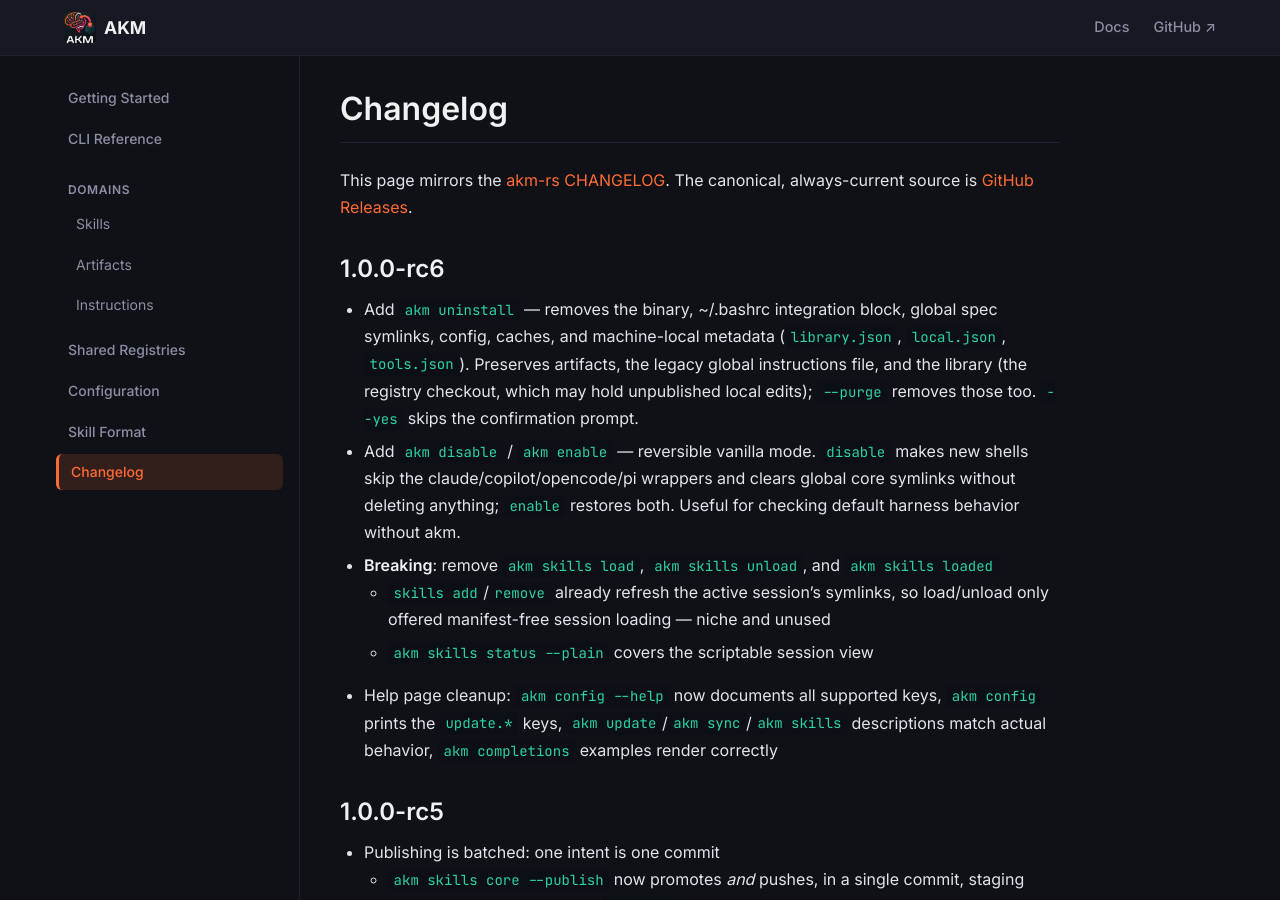
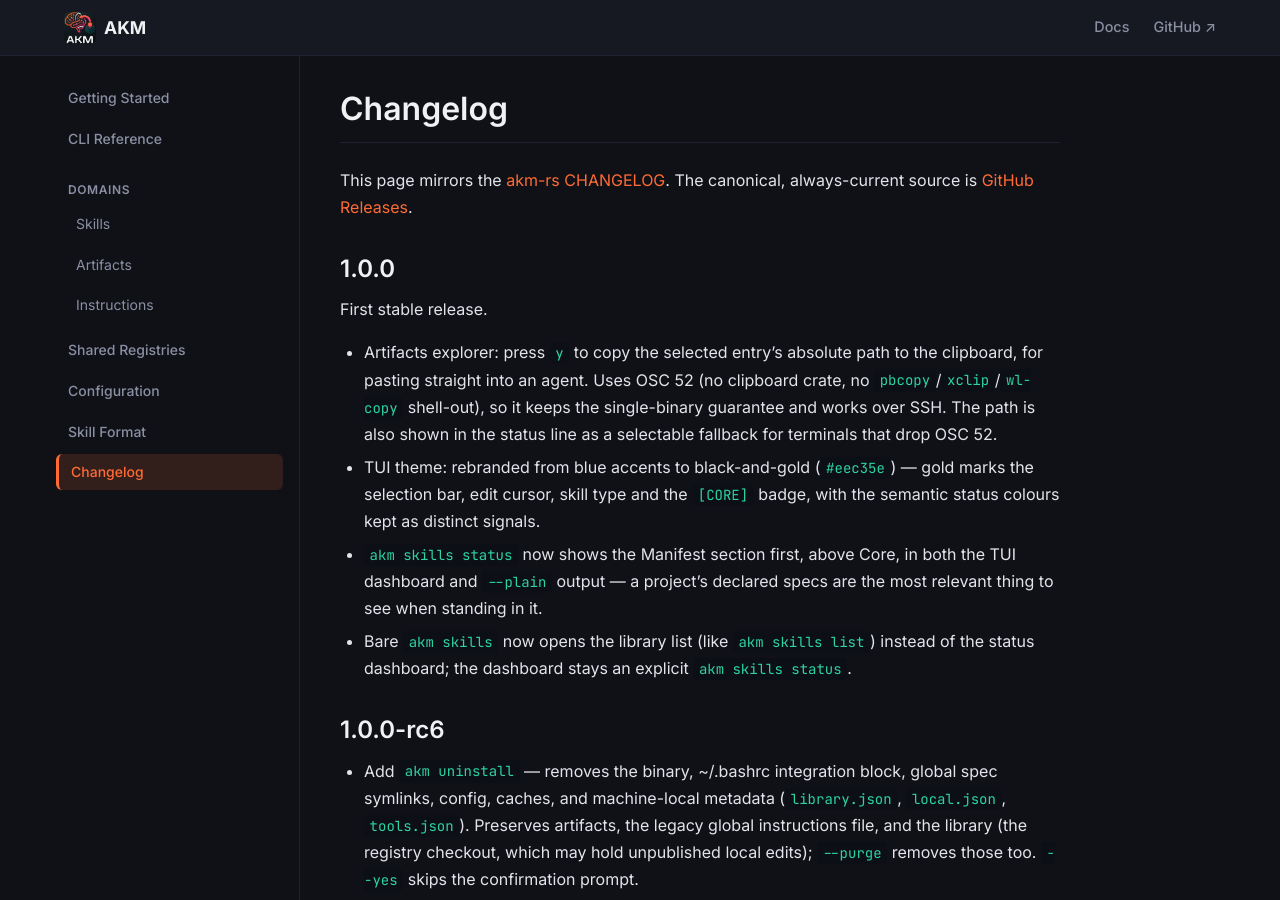
Before and after one commit to akm-rs/akm-web, a Jekyll site: the page built from docs/changelog.md, in a window 1280 px wide and 900 px high. Built offline with Jekyll 4.4.1, drawn with Linux system fonts in a browser that asks for light colours.

Commit message:
docs: sync website to 1.0.0
Cut the 1.0.0 changelog section and reflect the features that landed since
rc6:
- artifacts explorer 'y' → copy selected path (OSC 52)
- gold TUI theme
- skills status leads with the Manifest section
- bare 'akm skills' now opens the library list, not the status dashboard

```diff
--- a/docs/changelog.md
+++ b/docs/changelog.md
@@ -5,6 +5,24 @@ description: Release history for akm, mirrored from the akm-rs CHANGELOG.
 
 This page mirrors the [akm-rs CHANGELOG](https://github.com/akm-rs/akm-rs/blob/main/CHANGELOG.md).
 The canonical, always-current source is [GitHub Releases](https://github.com/akm-rs/akm-rs/releases).
+
+## 1.0.0
+
+First stable release.
+
+- Artifacts explorer: press `y` to copy the selected entry's absolute path to
+  the clipboard, for pasting straight into an agent. Uses OSC 52 (no clipboard
+  crate, no `pbcopy`/`xclip`/`wl-copy` shell-out), so it keeps the
+  single-binary guarantee and works over SSH. The path is also shown in the
+  status line as a selectable fallback for terminals that drop OSC 52.
+- TUI theme: rebranded from blue accents to black-and-gold (`#eec35e`) — gold
+  marks the selection bar, edit cursor, skill type and the `[CORE]` badge, with
+  the semantic status colours kept as distinct signals.
+- `akm skills status` now shows the Manifest section first, above Core, in both
+  the TUI dashboard and `--plain` output — a project's declared specs are the
+  most relevant thing to see when standing in it.
+- Bare `akm skills` now opens the library list (like `akm skills list`) instead
+  of the status dashboard; the dashboard stays an explicit `akm skills status`.
 
 ## 1.0.0-rc6
 
```
Also changed, not shown: docs/artifacts.md (+4 -1 lines), docs/cli-reference.md (+3 -3 lines), docs/skills.md (+7 -2 lines).
